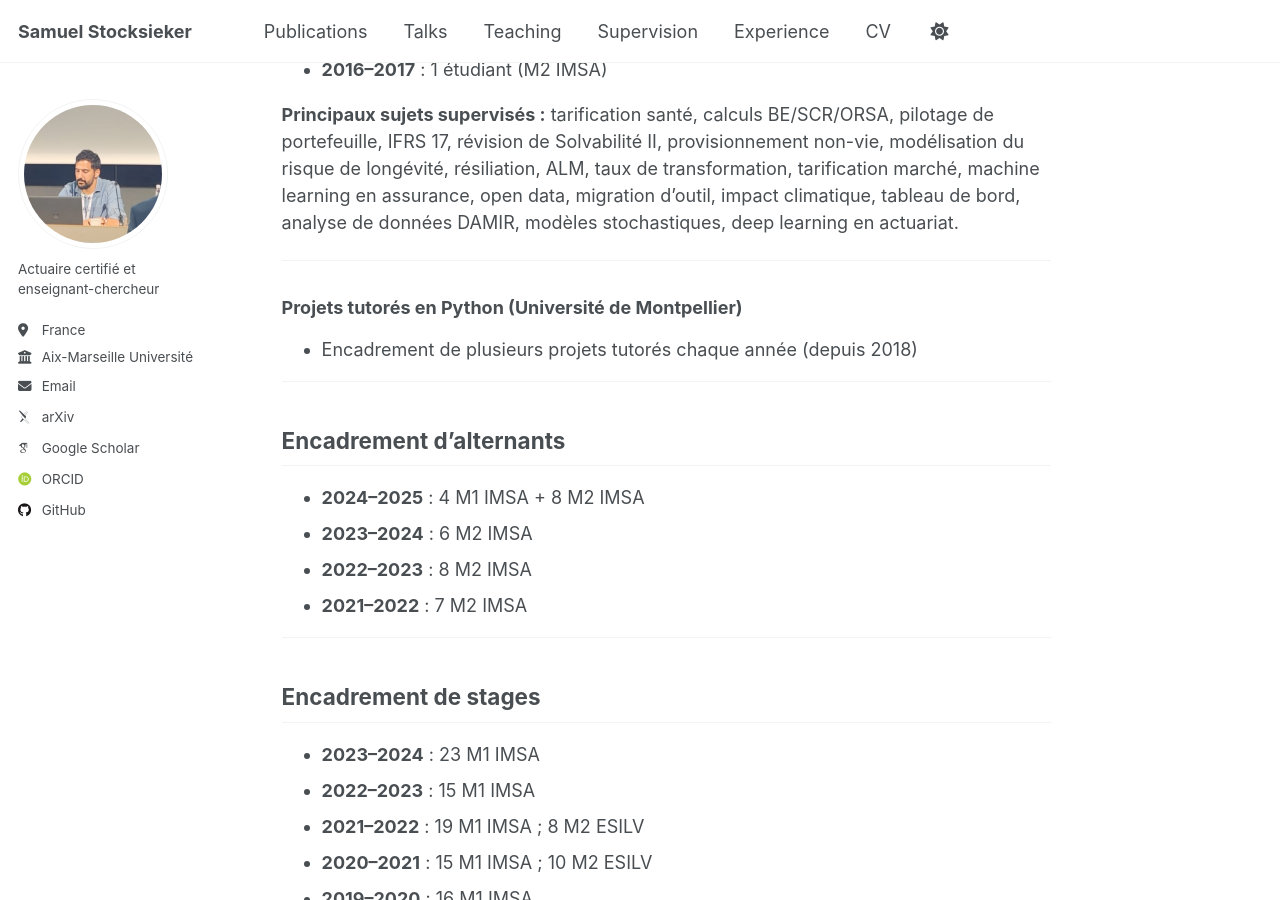
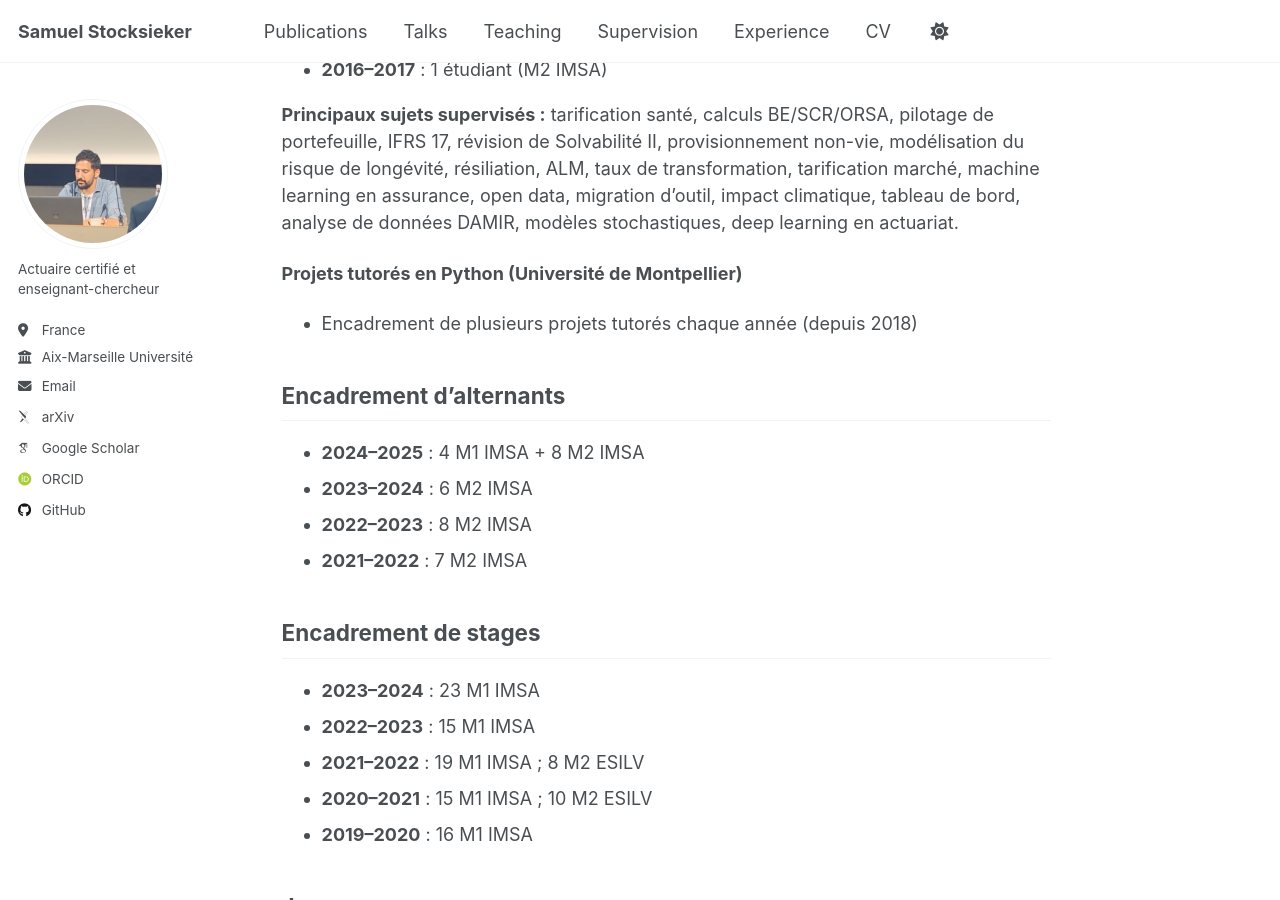
Before and after one commit to sstocksieker/sstocksieker.github.io, a Jekyll site: the page built from _pages/supervision.md, in a window 1280 px wide and 900 px high, scrolled down 992 px. Built offline with Jekyll 4.4.1, drawn with Linux system fonts in a browser that asks for light colours; some web fonts are replaced; a script that is not in the unit is left out.

```diff
--- a/_pages/supervision.md
+++ b/_pages/supervision.md
@@ -36,12 +36,9 @@ author_profile: true
 
 **Principaux sujets supervisés :** tarification santé, calculs BE/SCR/ORSA, pilotage de portefeuille, IFRS 17, révision de Solvabilité II, provisionnement non-vie, modélisation du risque de longévité, résiliation, ALM, taux de transformation, tarification marché, machine learning en assurance, open data, migration d’outil, impact climatique, tableau de bord, analyse de données DAMIR, modèles stochastiques, deep learning en actuariat.
 
----
-
-### Projets tutorés en Python (Université de Montpellier)
+**Projets tutorés en Python (Université de Montpellier)**
 - Encadrement de plusieurs projets tutorés chaque année (depuis 2018)
 
----
 
 ## Encadrement d'alternants
 - **2024–2025** : 4 M1 IMSA + 8 M2 IMSA
@@ -49,7 +46,7 @@ author_profile: true
 - **2022–2023** : 8 M2 IMSA
 - **2021–2022** : 7 M2 IMSA
 
----
+
 
 ## Encadrement de stages
 - **2023–2024** : 23 M1 IMSA
@@ -58,7 +55,7 @@ author_profile: true
 - **2020–2021** : 15 M1 IMSA ; 10 M2 ESILV
 - **2019–2020** : 16 M1 IMSA
 
----
+
 
 ## Jurys
 - **Mémoires d'actuaire** :
@@ -68,7 +65,7 @@ author_profile: true
 - **Hackathons de l'IRIAF-ENSAR** : jury (2023-2025)
 - **Jurys académiques** : Président ou membre de jury (master IMSA, 2022–2023)
 
----
+
 
 ## Organisation d'événements
 
@@ -91,7 +88,6 @@ author_profile: true
 - 2022 : 6 intervenants professionnels
 - 2021 : 6 intervenants professionnels
 
----
 
 ## Divers
 - **Membre de groupes de travail** de l’Institut des Actuaires
```
